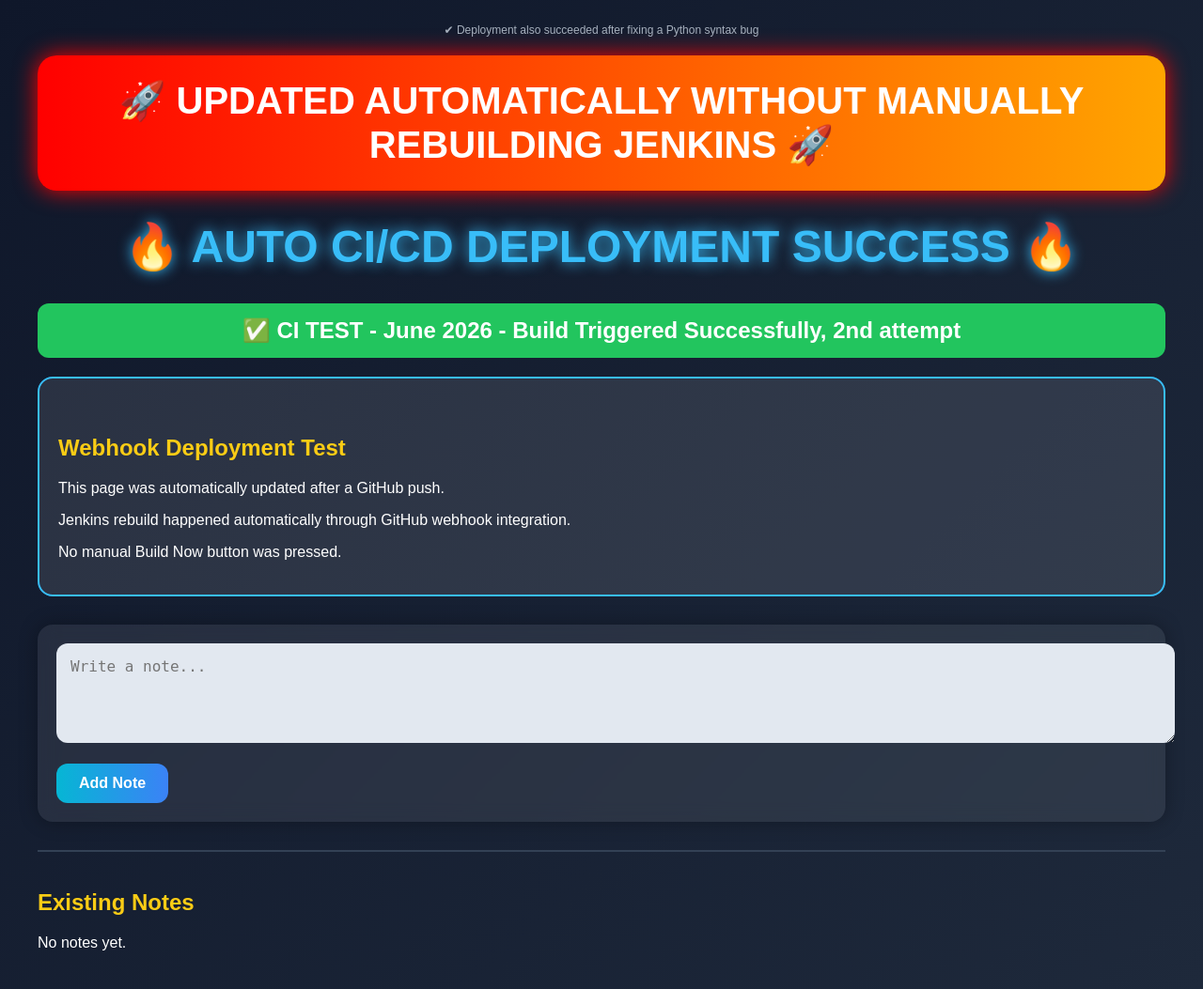
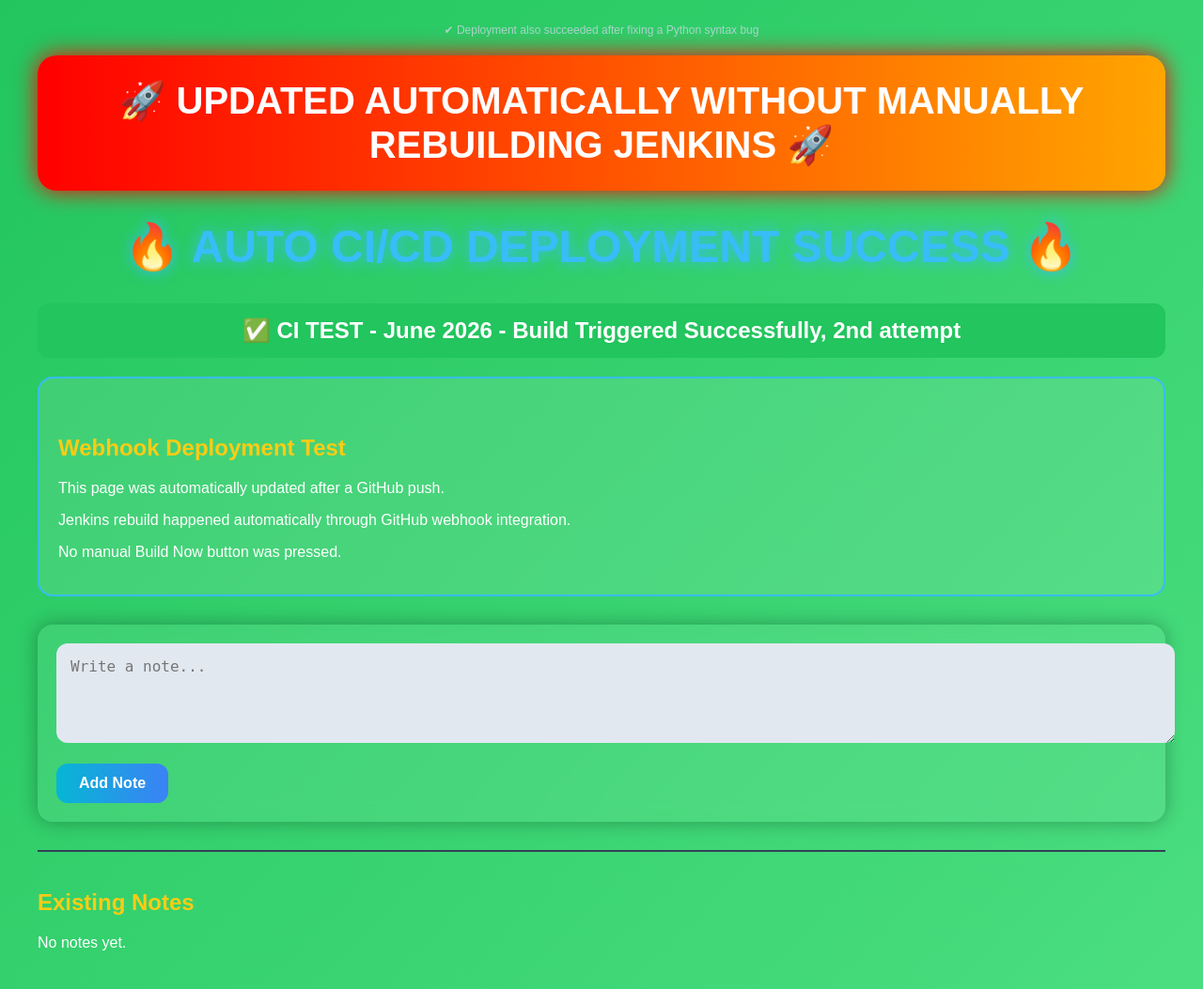
Before and after one commit to TassneemAmer/flask-notes-docker, a Flask app: page / in a window 1280 px wide. Shown: the whole page at 94% size. Run offline with Flask 3, Linux system fonts and the light colour scheme; data that the repository does not hold is empty.

Commit message:
check jenkins manual built
Updated the HTML template for the Flask Notes App to reflect changes in the layout and styling after database deletion.

```diff
--- a/app/templates/index.html
+++ b/app/templates/index.html
@@ -6,7 +6,7 @@
 
     <style>
     body {
-        background: linear-gradient(135deg, #0f172a, #1e293b);
+        background: linear-gradient(135deg, #22c55e, #4ade80);
         font-family: Arial, sans-serif;
         margin: 40px;
         color: white;
```
